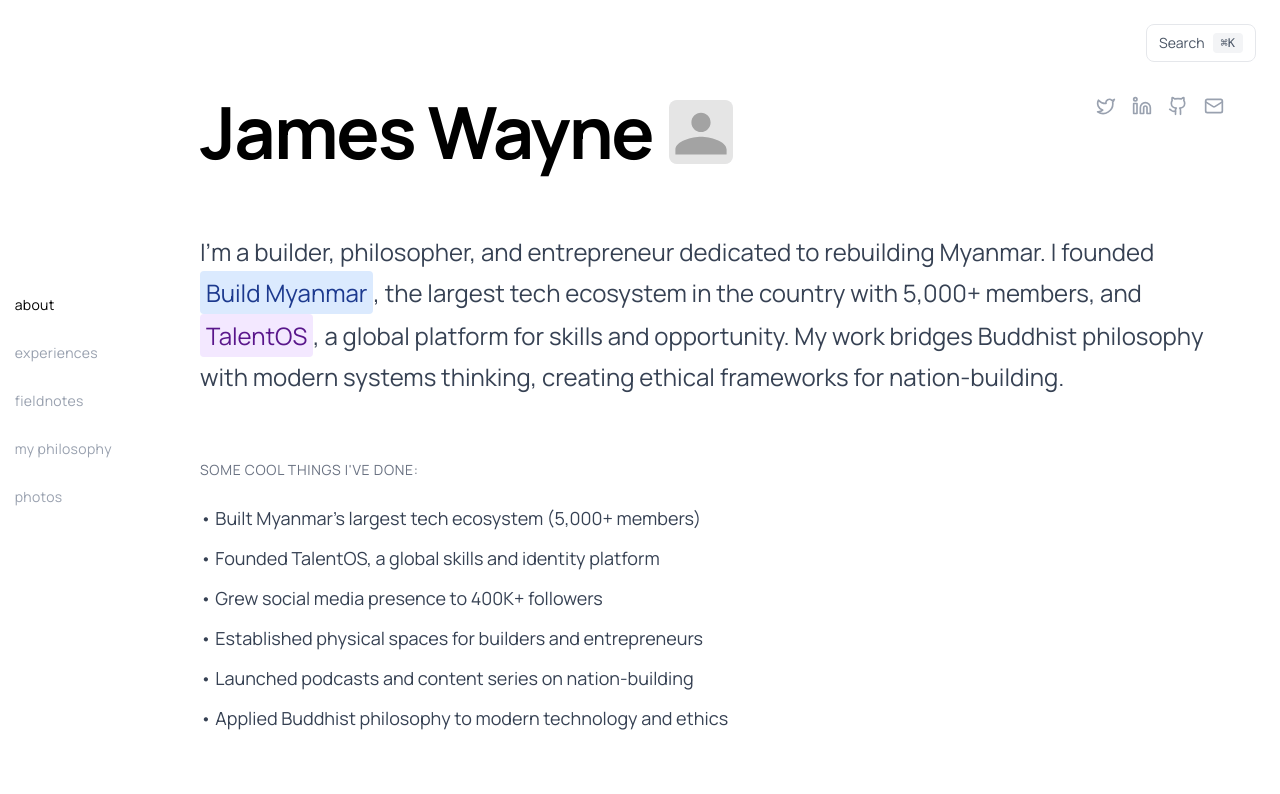
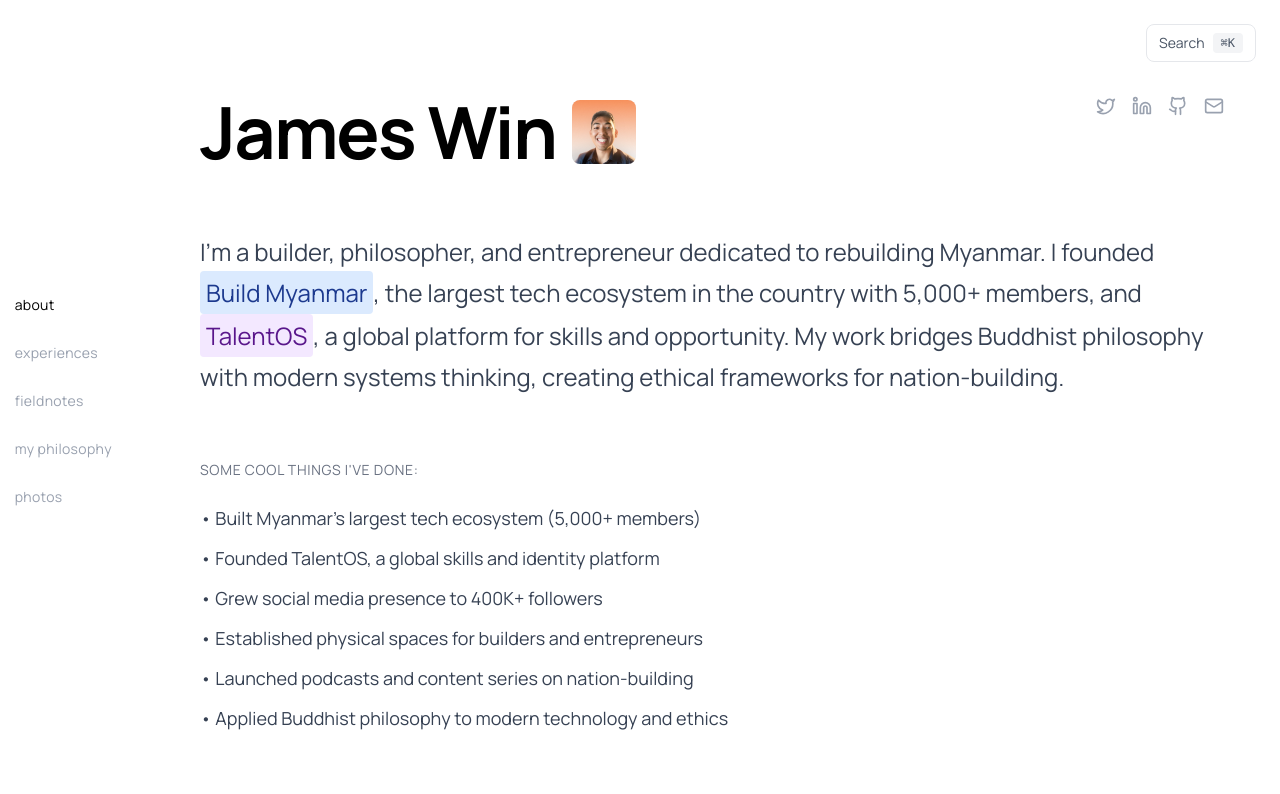
Before and after one commit to Asura2222/personalsite2026, a Next.js app in the folder personal-website/: page / in a window 1280 px wide. Shown: the top 794 px of the page. Built offline with nearby package versions, Linux system fonts and the light colour scheme.

Commit message:
Polish: Update name to James Win and use real profile photo

```diff
--- a/personal-website/app/page.tsx
+++ b/personal-website/app/page.tsx
@@ -12,7 +12,7 @@
         <div className="flex items-start justify-between">
           <div className="flex items-center gap-4">
             <h1 className="text-5xl font-bold tracking-tight text-black md:text-6xl lg:text-7xl dark:text-white">
-              James Wayne
+              James Win
             </h1>
             <div className="relative h-12 w-12 md:h-16 md:w-16 overflow-hidden rounded-lg bg-gray-100 dark:bg-gray-800">
               {/*
@@ -20,8 +20,8 @@
                   Put your 'profile.jpg' or 'profile.png' in the 'public' folder.
                */}
               <Image
-                src="/profile.svg"
-                alt="James Wayne"
+                src="/profile.jpg"
+                alt="James Win"
                 fill
                 className="object-cover"
               />
```
Also changed, not shown: personal-website/public/profile.jpg (added).
